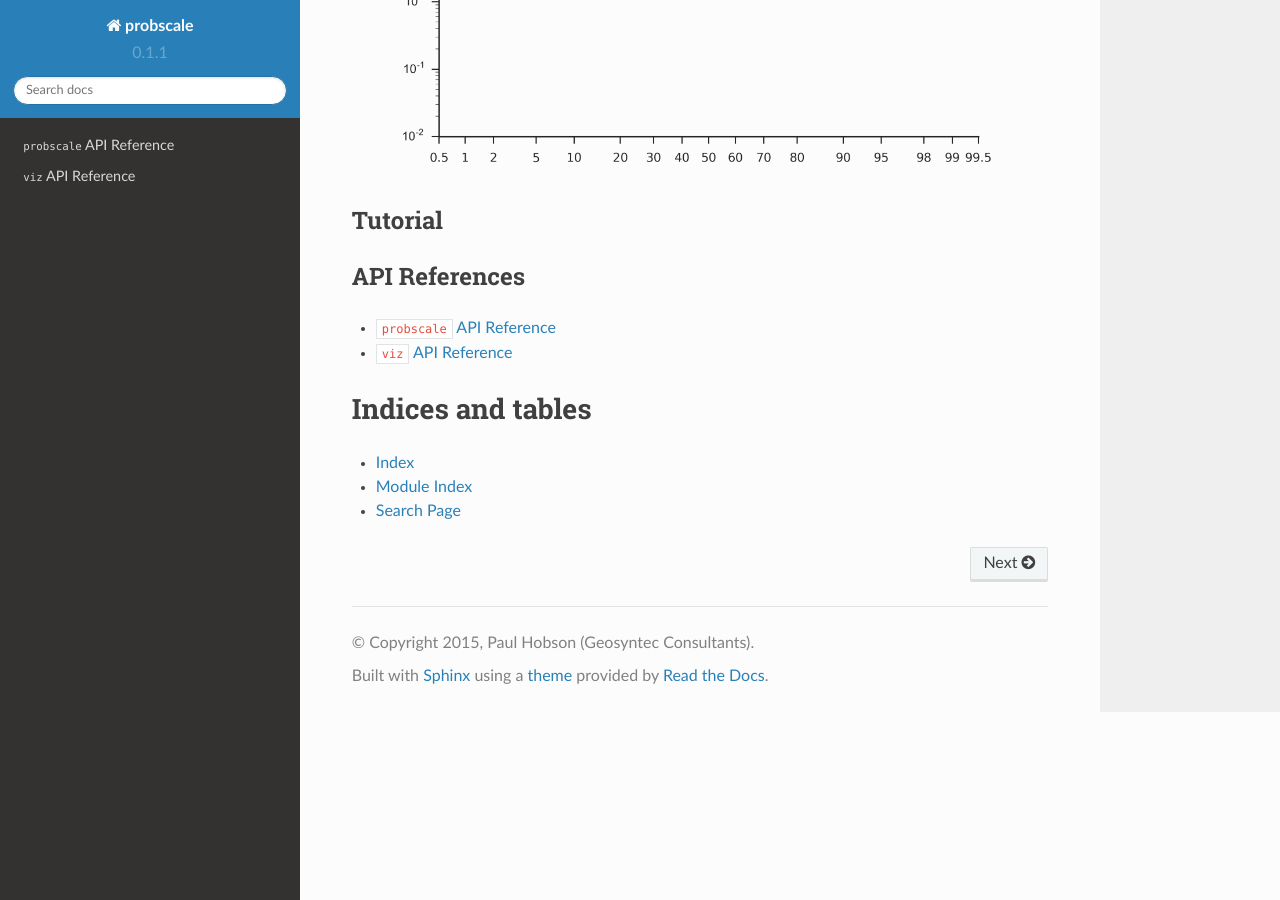
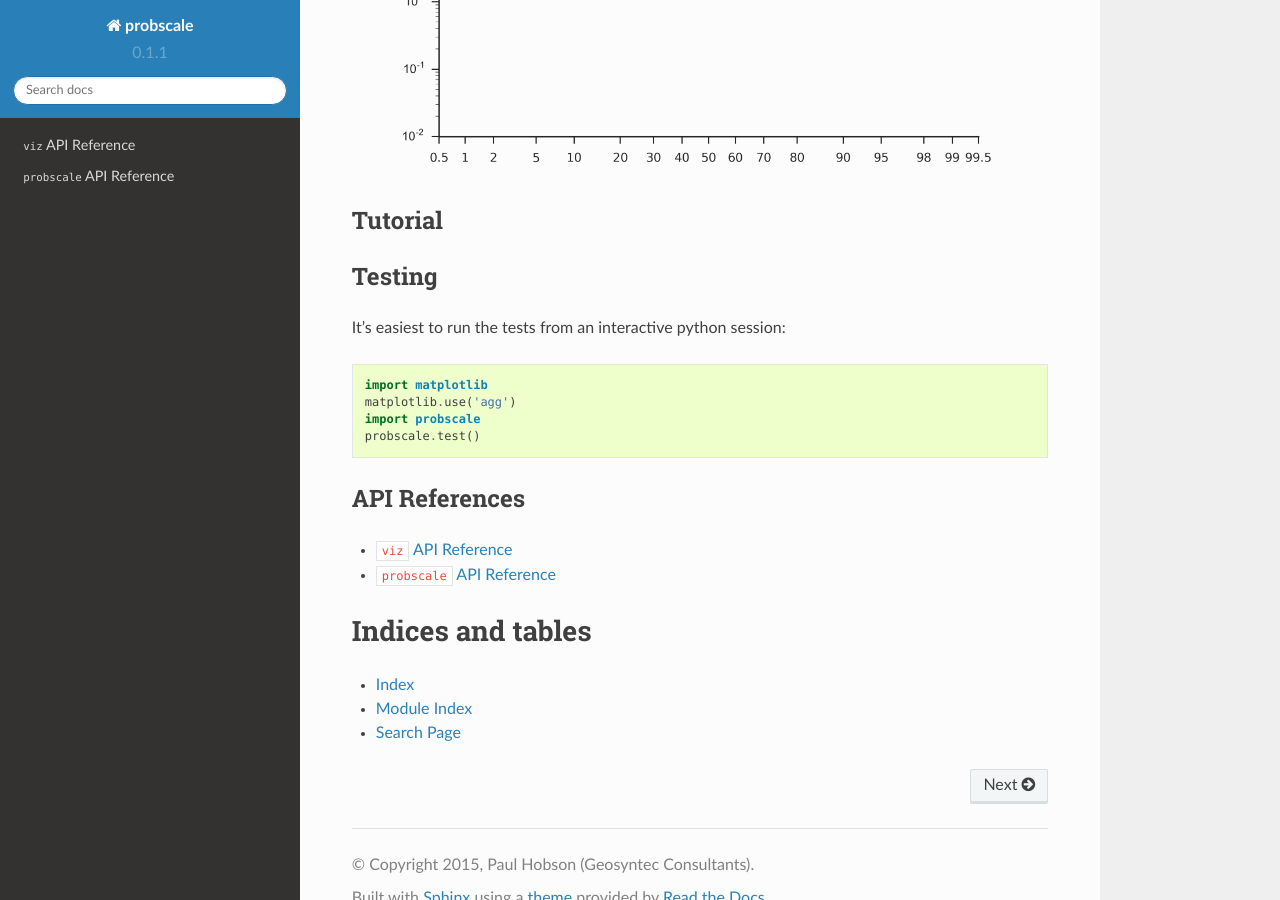
Before and after one commit to matplotlib/mpl-probscale, a Sphinx documentation site: the page built from docs/index.rst, in a window 1280 px wide and 900 px high, scrolled down 935 px. Built offline with Sphinx 7.4.7 and the Read the Docs theme 2.0.0, drawn with Linux system fonts in a browser that asks for light colours; pages that are not in the unit, such as notebooks, are missing from menus.

Commit message:
add numpy/nose tester

```diff
--- a/docs/index.rst
+++ b/docs/index.rst
@@ -54,17 +54,27 @@ Tutorial
 
    tutorial/getting_started.rst
 
+Testing
+-------
+
+It's easiest to run the tests from an interactive python session:
+
+.. code-block:: python
+
+    import matplotlib
+    matplotlib.use('agg')
+    import probscale
+    probscale.test()
+
+
 API References
 --------------
 
 .. toctree::
    :maxdepth: 2
 
+   viz.rst
    probscale.rst
-   viz.rst
-
-
-
 
 Indices and tables
 ==================
--- a/probscale/__init__.py
+++ b/probscale/__init__.py
@@ -4,3 +4,6 @@ from .viz import *
 from .probscale import ProbScale
 
 scale.register_scale(ProbScale)
+
+from numpy.testing import Tester
+test = Tester().test
```
Also changed, not shown: README.md (+12 -0 lines).
